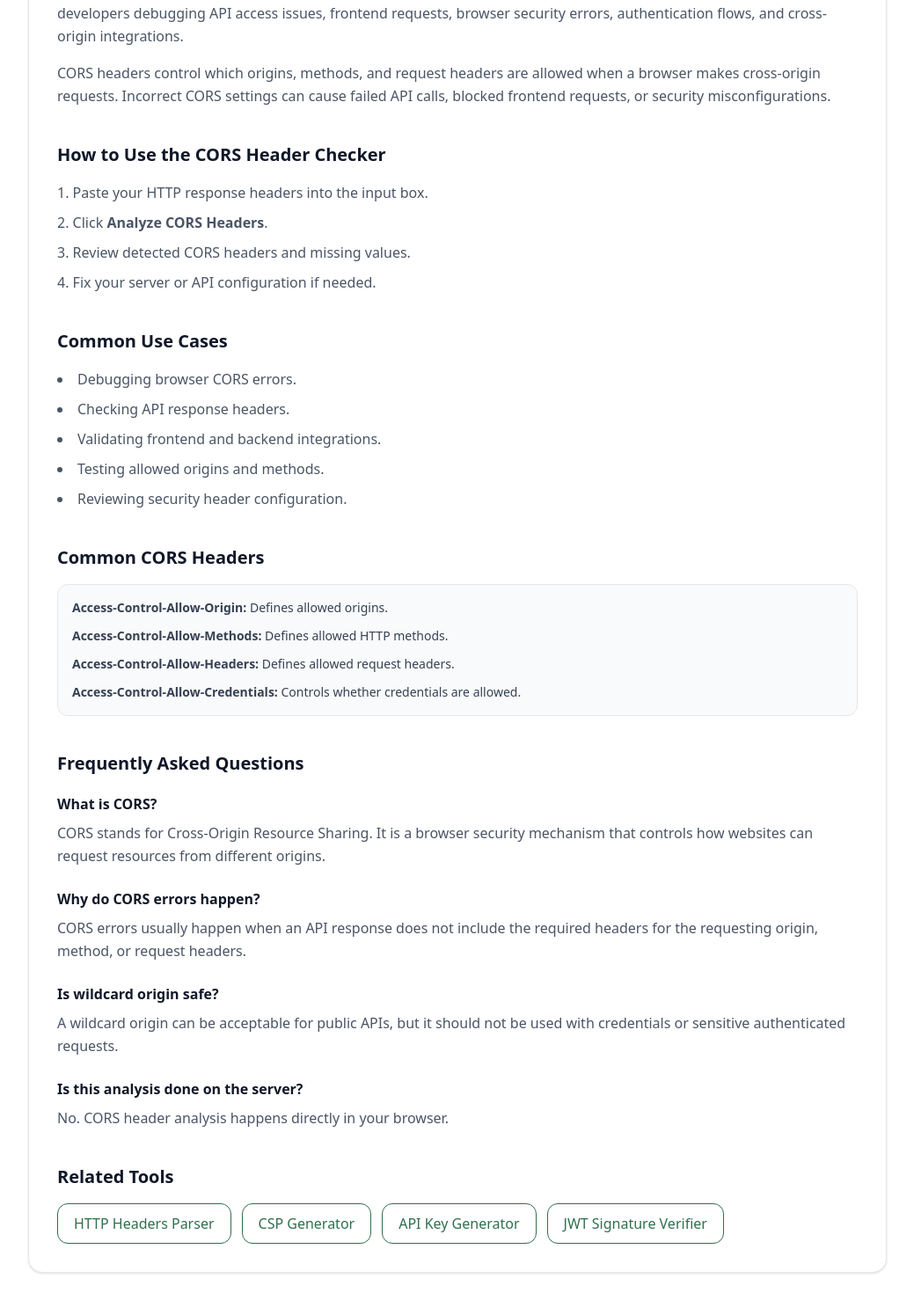
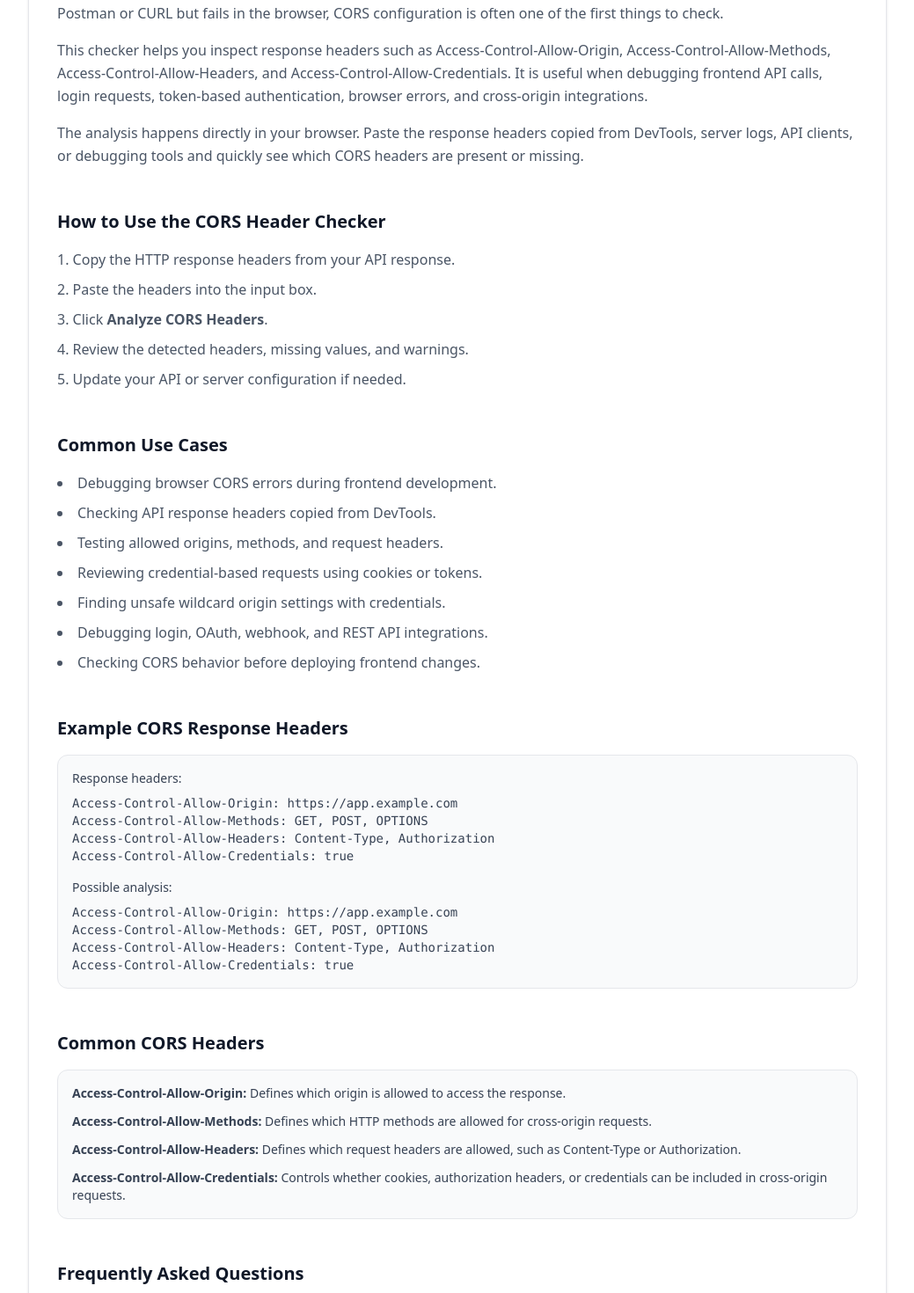
Before and after one commit to vaarunsonawwane-ops/yoryantra-new, a Next.js app: page /tools/cors-header-checker in a window 1280 px wide. Shown: the part 1160-2630 px from the top of the page at 88% size, without its empty margins (120-1159 px from the left). Built offline with nearby package versions, Linux system fonts and the light colour scheme.

Commit message:
CORS Header Checker SEO optimized

```diff
--- a/app/tools/cors-header-checker/ToolClient.tsx
+++ b/app/tools/cors-header-checker/ToolClient.tsx
@@ -98,9 +98,10 @@ export default function ToolClient() {
         <textarea
           value={headersInput}
           onChange={(e) => setHeadersInput(e.target.value)}
-          placeholder={`Access-Control-Allow-Origin: *
+          placeholder={`Access-Control-Allow-Origin: https://example.com
 Access-Control-Allow-Methods: GET, POST, OPTIONS
-Access-Control-Allow-Headers: Content-Type, Authorization`}
+Access-Control-Allow-Headers: Content-Type, Authorization
+Access-Control-Allow-Credentials: true`}
           className="w-full min-h-[240px] rounded-xl border border-gray-300 p-4 text-sm font-mono outline-none focus:ring-2 focus:ring-[var(--green)] focus:border-transparent transition"
         />
       </div>
@@ -146,24 +147,32 @@ Access-Control-Allow-Headers: Content-Type, Authorization`}
       </div>
 
       {/* SEO CONTENT */}
-      <section className="mt-12 border-t border-gray-200 pt-10 space-y-10">
+      <section className="mt-12 border-t border-gray-200 pt-10 space-y-12">
         <div>
           <h2 className="text-2xl font-semibold text-gray-900">
-            What is CORS Header Checker?
+            Understanding CORS Headers
           </h2>
 
           <p className="mt-4 text-gray-600 leading-relaxed">
-            CORS Header Checker helps you analyze Cross-Origin Resource
-            Sharing headers from HTTP responses. It is useful for developers
-            debugging API access issues, frontend requests, browser security
-            errors, authentication flows, and cross-origin integrations.
+            CORS headers control how browsers allow websites to request
+            resources from another domain. When an API works in Postman or CURL
+            but fails in the browser, CORS configuration is often one of the
+            first things to check.
           </p>
 
           <p className="mt-4 text-gray-600 leading-relaxed">
-            CORS headers control which origins, methods, and request headers are
-            allowed when a browser makes cross-origin requests. Incorrect CORS
-            settings can cause failed API calls, blocked frontend requests, or
-            security misconfigurations.
+            This checker helps you inspect response headers such as
+            Access-Control-Allow-Origin, Access-Control-Allow-Methods,
+            Access-Control-Allow-Headers, and Access-Control-Allow-Credentials.
+            It is useful when debugging frontend API calls, login requests,
+            token-based authentication, browser errors, and cross-origin
+            integrations.
+          </p>
+
+          <p className="mt-4 text-gray-600 leading-relaxed">
+            The analysis happens directly in your browser. Paste the response
+            headers copied from DevTools, server logs, API clients, or debugging
+            tools and quickly see which CORS headers are present or missing.
           </p>
         </div>
 
@@ -173,10 +182,13 @@ Access-Control-Allow-Headers: Content-Type, Authorization`}
           </h2>
 
           <ol className="mt-4 list-decimal list-inside space-y-2 text-gray-600 leading-relaxed">
-            <li>Paste your HTTP response headers into the input box.</li>
-            <li>Click <strong>Analyze CORS Headers</strong>.</li>
-            <li>Review detected CORS headers and missing values.</li>
-            <li>Fix your server or API configuration if needed.</li>
+            <li>Copy the HTTP response headers from your API response.</li>
+            <li>Paste the headers into the input box.</li>
+            <li>
+              Click <strong>Analyze CORS Headers</strong>.
+            </li>
+            <li>Review the detected headers, missing values, and warnings.</li>
+            <li>Update your API or server configuration if needed.</li>
           </ol>
         </div>
 
@@ -186,12 +198,40 @@ Access-Control-Allow-Headers: Content-Type, Authorization`}
           </h2>
 
           <ul className="mt-4 list-disc list-inside space-y-2 text-gray-600 leading-relaxed">
-            <li>Debugging browser CORS errors.</li>
-            <li>Checking API response headers.</li>
-            <li>Validating frontend and backend integrations.</li>
-            <li>Testing allowed origins and methods.</li>
-            <li>Reviewing security header configuration.</li>
+            <li>Debugging browser CORS errors during frontend development.</li>
+            <li>Checking API response headers copied from DevTools.</li>
+            <li>Testing allowed origins, methods, and request headers.</li>
+            <li>Reviewing credential-based requests using cookies or tokens.</li>
+            <li>Finding unsafe wildcard origin settings with credentials.</li>
+            <li>Debugging login, OAuth, webhook, and REST API integrations.</li>
+            <li>Checking CORS behavior before deploying frontend changes.</li>
           </ul>
+        </div>
+
+        <div>
+          <h2 className="text-xl font-semibold text-gray-900">
+            Example CORS Response Headers
+          </h2>
+
+          <div className="mt-4 rounded-xl border border-gray-200 bg-gray-50 p-4 text-sm text-gray-700 overflow-auto">
+            <p>Response headers:</p>
+
+            <pre className="mt-2 whitespace-pre-wrap break-words">
+{`Access-Control-Allow-Origin: https://app.example.com
+Access-Control-Allow-Methods: GET, POST, OPTIONS
+Access-Control-Allow-Headers: Content-Type, Authorization
+Access-Control-Allow-Credentials: true`}
+            </pre>
+
+            <p className="mt-4">Possible analysis:</p>
+
+            <pre className="mt-2 whitespace-pre-wrap break-words">
+{`Access-Control-Allow-Origin: https://app.example.com
+Access-Control-Allow-Methods: GET, POST, OPTIONS
+Access-Control-Allow-Headers: Content-Type, Authorization
+Access-Control-Allow-Credentials: true`}
+            </pre>
+          </div>
         </div>
 
         <div>
@@ -202,20 +242,25 @@ Access-Control-Allow-Headers: Content-Type, Authorization`}
           <div className="mt-4 rounded-xl border border-gray-200 bg-gray-50 p-4 text-sm text-gray-700">
             <ul className="space-y-3">
               <li>
-                <strong>Access-Control-Allow-Origin:</strong> Defines allowed
-                origins.
+                <strong>Access-Control-Allow-Origin:</strong> Defines which
+                origin is allowed to access the response.
               </li>
+
               <li>
-                <strong>Access-Control-Allow-Methods:</strong> Defines allowed
-                HTTP methods.
+                <strong>Access-Control-Allow-Methods:</strong> Defines which
+                HTTP methods are allowed for cross-origin requests.
               </li>
+
               <li>
-                <strong>Access-Control-Allow-Headers:</strong> Defines allowed
-                request headers.
+                <strong>Access-Control-Allow-Headers:</strong> Defines which
+                request headers are allowed, such as Content-Type or
+                Authorization.
               </li>
+
               <li>
                 <strong>Access-Control-Allow-Credentials:</strong> Controls
-                whether credentials are allowed.
+                whether cookies, authorization headers, or credentials can be
+                included in cross-origin requests.
               </li>
             </ul>
           </div>
@@ -234,42 +279,58 @@ Access-Control-Allow-Headers: Content-Type, Authorization`}
 
               <p className="mt-2 text-gray-600 leading-relaxed">
                 CORS stands for Cross-Origin Resource Sharing. It is a browser
-                security mechanism that controls how websites can request
-                resources from different origins.
+                security mechanism that controls whether a website can request
+                resources from another origin, such as a different domain,
+                subdomain, port, or protocol.
               </p>
             </div>
 
             <div>
               <h3 className="font-semibold text-gray-900">
-                Why do CORS errors happen?
+                Why does my API work in Postman but not in the browser?
               </h3>
 
               <p className="mt-2 text-gray-600 leading-relaxed">
-                CORS errors usually happen when an API response does not include
-                the required headers for the requesting origin, method, or
-                request headers.
+                Tools like Postman and CURL are not restricted by the same
+                browser CORS rules. A browser request can fail if the API
+                response does not include the required CORS headers.
               </p>
             </div>
 
             <div>
               <h3 className="font-semibold text-gray-900">
-                Is wildcard origin safe?
+                Is wildcard origin safe for CORS?
               </h3>
 
               <p className="mt-2 text-gray-600 leading-relaxed">
-                A wildcard origin can be acceptable for public APIs, but it
-                should not be used with credentials or sensitive authenticated
-                requests.
+                A wildcard origin can be fine for public APIs, but it should not
+                be used with credential-based requests. Browsers do not allow
+                Access-Control-Allow-Origin: * together with
+                Access-Control-Allow-Credentials: true.
               </p>
             </div>
 
             <div>
               <h3 className="font-semibold text-gray-900">
-                Is this analysis done on the server?
+                Which CORS headers are most important to check?
               </h3>
 
               <p className="mt-2 text-gray-600 leading-relaxed">
-                No. CORS header analysis happens directly in your browser.
+                The most common headers to inspect are
+                Access-Control-Allow-Origin, Access-Control-Allow-Methods,
+                Access-Control-Allow-Headers, and
+                Access-Control-Allow-Credentials.
+              </p>
+            </div>
+
+            <div>
+              <h3 className="font-semibold text-gray-900">
+                Is CORS header analysis processed on the server?
+              </h3>
+
+              <p className="mt-2 text-gray-600 leading-relaxed">
+                No. CORS header analysis happens directly inside your browser.
+                The headers you paste are not uploaded to a server.
               </p>
             </div>
           </div>
@@ -280,21 +341,45 @@ Access-Control-Allow-Headers: Content-Type, Authorization`}
             Related Tools
           </h2>
 
+          <p className="mt-3 text-gray-600 leading-relaxed">
+            CORS debugging usually connects with HTTP headers, cookies, status
+            codes, browser requests, and command-line API testing.
+          </p>
+
           <div className="mt-4 flex flex-wrap gap-3">
-            <Link href="/tools/http-headers-parser" className="yoryantra-btn-outline">
+            <Link
+              href="/tools/http-headers-parser"
+              className="yoryantra-btn-outline"
+            >
               HTTP Headers Parser
             </Link>
 
-            <Link href="/tools/csp-generator" className="yoryantra-btn-outline">
-              CSP Generator
+            <Link
+              href="/tools/curl-command-builder"
+              className="yoryantra-btn-outline"
+            >
+              CURL Command Builder
             </Link>
 
-            <Link href="/tools/api-key-generator" className="yoryantra-btn-outline">
-              API Key Generator
+            <Link
+              href="/tools/cookie-parser"
+              className="yoryantra-btn-outline"
+            >
+              Cookie Parser
             </Link>
 
-            <Link href="/tools/jwt-signature-verifier" className="yoryantra-btn-outline">
-              JWT Signature Verifier
+            <Link
+              href="/tools/http-status-code-explorer"
+              className="yoryantra-btn-outline"
+            >
+              HTTP Status Code Explorer
+            </Link>
+
+            <Link
+              href="/tools/user-agent-parser"
+              className="yoryantra-btn-outline"
+            >
+              User Agent Parser
             </Link>
           </div>
         </div>
```
